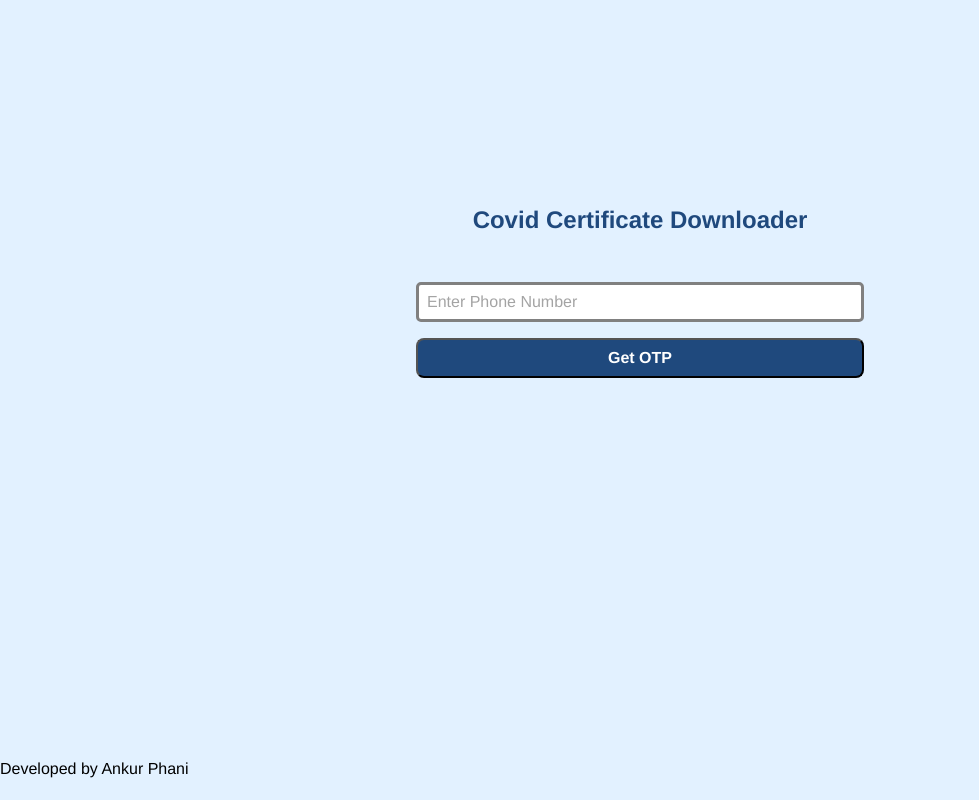
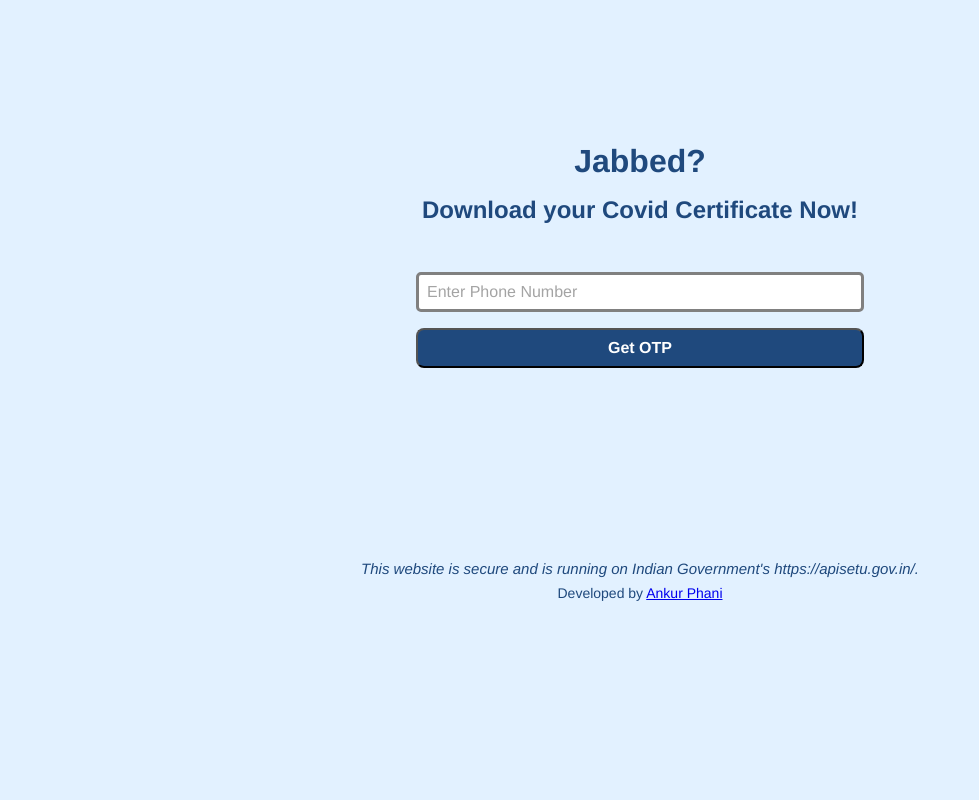
Before and after one commit to phaniankur/covid-certificate-downloader, a React (Create React App) app: page / in a window 1280 px wide. Shown: the whole page, without its empty margins (0-979 px from the left). Built offline with nearby package versions, Linux system fonts and the light colour scheme.

Commit message:
added header and footer

```diff
--- a/package.json
+++ b/package.json
@@ -10,6 +10,7 @@
     "crypto-js": "^4.1.1",
     "react": "^17.0.2",
     "react-dom": "^17.0.2",
+    "react-meta-tags": "^1.0.1",
     "react-router-dom": "^5.2.0",
     "react-scripts": "4.0.3",
     "styled-components": "^5.3.1",
--- a/src/App.js
+++ b/src/App.js
@@ -1,10 +1,16 @@
 import Main from './Components/MainApp'
 import Box from './Components/Library/Box';
 import Footer from './Components/Footer';
+import Header from './Components/Header';
+import MetaTags from 'react-meta-tags';
 
 function App() {
   return (
     <>
+    <MetaTags>
+            <title>Covid Certificate Downloader</title>
+
+          </MetaTags>
     <Box
       width='100%'
       height='95vh'
@@ -14,9 +20,11 @@ function App() {
       alignItems= 'center'
       flexDirection = 'column'
     >
+      <Header/>
       <Main/>
+      <Footer/>
     </Box>
-    <Footer/>
+
 
     </>
 
--- a/src/Components/Footer.js
+++ b/src/Components/Footer.js
@@ -3,11 +3,27 @@ import Box from './Library/Box'
 
 function Footer() {
     return (
-        <Box>
             <footer>
-                Developed by Ankur Phani
+                <Box
+                m='1rem'
+                //bg='red'
+                fontStyle= 'italic'
+                fontSize= '15px'
+                display='flex'
+                justifyContent='center'
+                alignItems= 'center'
+                flexDirection = 'column'
+                color= '#1f497d'
+                textAlign= 'center'
+                >
+                    This website is secure and is running on Indian Government's https://apisetu.gov.in/.
+                    <Box pt='0.5rem' fontStyle= 'normal' fontSize= '14px'>
+                        Developed by <a href='https://github.com/phaniankur'>Ankur Phani</a>
+                    </Box>
+                </Box>
+
             </footer>
-        </Box>
+
     )
 }
 
--- /dev/null
+++ b/src/Components/Header.js
@@ -0,0 +1,22 @@
+import React from 'react'
+import Box from './Library/Box'
+
+function Header() {
+    return (
+        <Box
+            fontWeight= 'bold'
+            fontSize= {['1.2rem','1.5rem']}
+            textAlign= 'center'
+            color= '#1f497d'
+            display='flex'
+            justifyItems='center'
+            alignItems= 'center'
+            flexDirection= 'column'
+        >
+           <Box fontSize={['1.8rem','2rem']} pb='1rem'>Jabbed? </Box>
+           <Box fontSize= {['1rem' ,'1.5rem']}>Download your Covid Certificate Now!</Box>
+        </Box>
+    )
+}
+
+export default Header
--- a/src/Components/MainApp.js
+++ b/src/Components/MainApp.js
@@ -102,14 +102,6 @@ function MainApp() {
     return (
         <>
         <Box
-            fontWeight= 'bold'
-            fontSize= {['1.2rem','1.5rem']}
-            color= '#1f497d'
-        >
-            Covid Certificate Downloader
-        </Box>
-
-        <Box
         //bg='#FFC2B8'
         width={['100%','40%']}
         height= '40vh'
```
Also changed, not shown: 2 other files (tests, documents, lock files or other folders).
